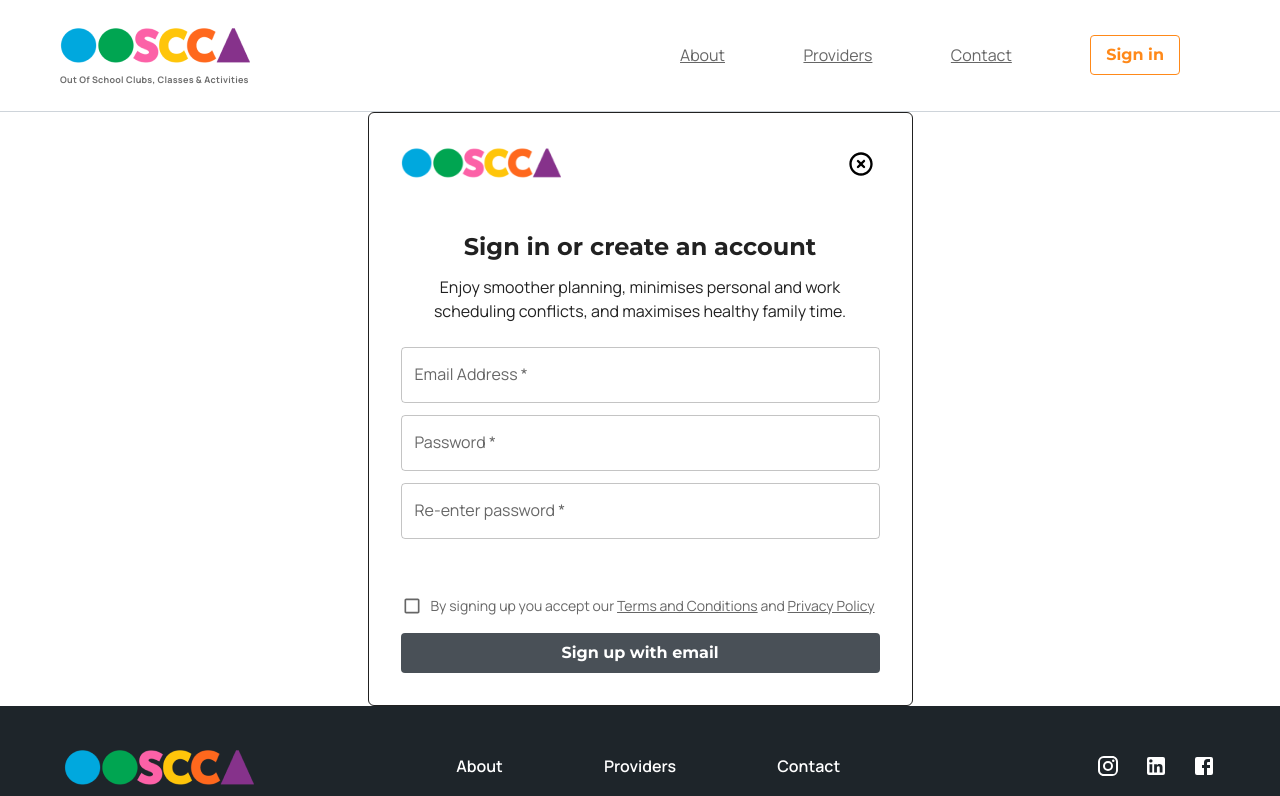
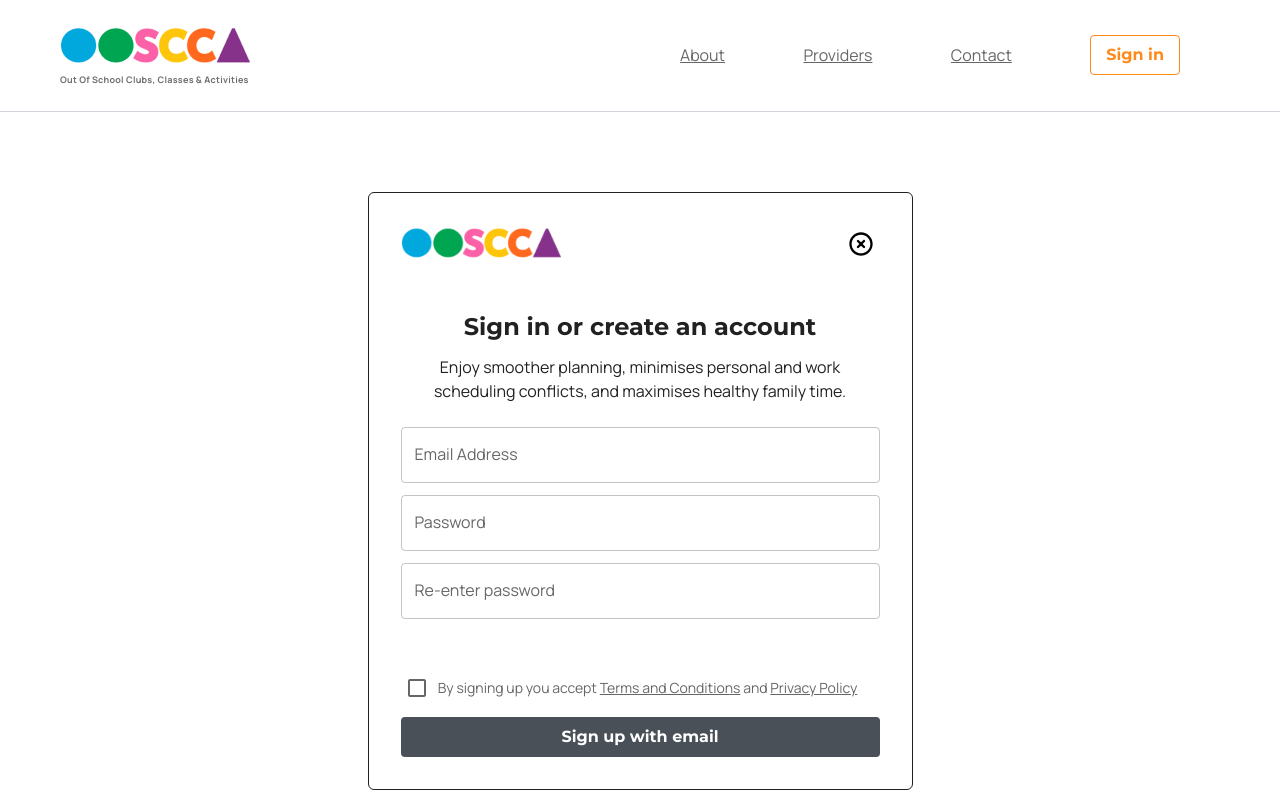
Before and after one commit to digital-brother/ooscca-fe, a Next.js app: page /signup in a window 1280 px wide. Shown: the top 796 px of the page. Built offline with nearby package versions, Linux system fonts and the light colour scheme.

Commit message:
Add formik

```diff
--- a/src/app/activities/[activityId]/edit/components/formikFields.js
+++ b/src/app/activities/[activityId]/edit/components/formikFields.js
@@ -110,9 +110,15 @@ export function FormikDecimalField(props) {
 
 // Handles initial value is undefined case
 export function FormikCheckboxField({ label, sx, ...props }) {
-  const [field] = useField({ ...props, type: "checkbox" });
+  const [field, meta] = useField({ ...props, type: "checkbox" });
   const fieldValue = field.value ?? false;
-  return <FormControlLabel control={<Checkbox {...field} value={fieldValue} {...props} />} label={label} sx={sx} />;
+  const showError = meta.touched && Boolean(meta.error);
+  return (
+    <FormControl error={showError} sx={sx}>
+      <FormControlLabel control={<Checkbox {...field} value={fieldValue} {...props} />} label={label} />
+      {showError && <FormHelperText sx={{ mt: -1 }}>{meta.error}</FormHelperText>}
+    </FormControl>
+  );
 }
 
 // Passes data from formik value to input:
--- a/src/app/signup/page.js
+++ b/src/app/signup/page.js
@@ -1,14 +1,16 @@
 "use client";
 
-import { Box, Button, Checkbox, Container, IconButton, TextField, Typography } from "@mui/material";
 import HighlightOffRoundedIcon from "@mui/icons-material/HighlightOffRounded";
+import { Box, Button, Container, IconButton, Typography } from "@mui/material";
+import { Form, Formik } from "formik";
 import Image from "next/image";
+import * as Yup from "yup";
 import Link from "../(homepage)/components/Link";
-import { Form, Formik } from "formik";
+import { FormikCheckboxField, FormikTextField } from "../activities/[activityId]/edit/components/formikFields";
 
 export default function SignUp() {
   return (
-    <Container sx={{ height: "100%", display: "flex", justifyContent: "center", alignItems: "center" }}>
+    <Container sx={{ height: "100%", display: "flex", justifyContent: "center", alignItems: "center", py: 10 }}>
       <Box
         sx={{ border: 1, borderRadius: 1.5, width: { xs: "100%", sm: 545 }, maxWidth: 545, p: 4, textAlign: "center" }}
       >
@@ -18,7 +20,27 @@ export default function SignUp() {
             <HighlightOffRoundedIcon sx={{ color: "common.black", fontSize: 28 }} />
           </IconButton>
         </Box>
-        <Formik>
+        <Formik
+          onSubmit={(values) => console.log(values)}
+          initialValues={{ email: "", password1: "", password2: "", termsConditionsAccepted: false }}
+          validationSchema={Yup.object({
+            email: Yup.string().email("Invalid email address").required("Required"),
+            password1: Yup.string()
+              .min(8, "Password must be at least 8 characters")
+              .max(20, "Password must be 20 characters or less")
+              .matches(/[a-z]/, "Password must contain at least one lowercase letter")
+              .matches(/[A-Z]/, "Password must contain at least one uppercase letter")
+              .matches(/[0-9]/, "Password must contain at least one number")
+              .matches(/[@$!%*?&]/, "Password must contain at least one special character (@, $, !, %, *, ?, &)")
+              .required("Required"),
+            password2: Yup.string()
+              .oneOf([Yup.ref("password1")], "Passwords must match")
+              .required("Required"),
+            termsConditionsAccepted: Yup.boolean()
+              .oneOf([true], "You must accept the Terms and Conditions")
+              .required("Required"),
+          })}
+        >
           <Form>
             <Typography variant="h5" sx={{ mt: 6 }}>
               Sign in or create an account
@@ -27,20 +49,20 @@ export default function SignUp() {
               Enjoy smoother planning, minimises personal and work scheduling conflicts, and maximises healthy family
               time.
             </Typography>
-            <TextField label="Email Address" type="email" fullWidth required sx={{ mt: 3 }} />
-            <TextField label="Password" type="password" fullWidth required sx={{ mt: 1.5 }} />
-            <TextField label="Re-enter password" type="password" fullWidth required sx={{ mt: 1.5 }} />
-
-            {/* To be refactored to formik staff */}
-            <Box sx={{ display: "flex", alignItems: "center", justifyContent: { xs: "center", md: "left" }, mt: 6 }}>
-              <Checkbox size="small" sx={{ ml: -1 }} />
-              <Typography variant="body2" color="text.secondary">
-                By signing up you accept our <Link href="#">Terms and Conditions</Link> and{" "}
-                <Link href="#">Privacy Policy</Link>
-              </Typography>
-            </Box>
-
-            <Button variant="contained" color="grey" fullWidth sx={{ mt: 1 }}>
+            <FormikTextField name="email" label="Email Address" fullWidth sx={{ mt: 3 }} />
+            <FormikTextField name="password1" label="Password" type="password" fullWidth sx={{ mt: 1.5 }} />
+            <FormikTextField name="password2" label="Re-enter password" type="password" fullWidth sx={{ mt: 1.5 }} />
+            <FormikCheckboxField
+              name="termsConditionsAccepted"
+              label={
+                <Typography variant="body2" color="text.secondary">
+                  By signing up you accept <Link href="#">Terms and Conditions</Link> and{" "}
+                  <Link href="#">Privacy Policy</Link>
+                </Typography>
+              }
+              sx={{ mt: 6 }}
+            />
+            <Button type="submit" variant="contained" color="grey" fullWidth sx={{ mt: 1 }}>
               Sign up with email
             </Button>
           </Form>
```
